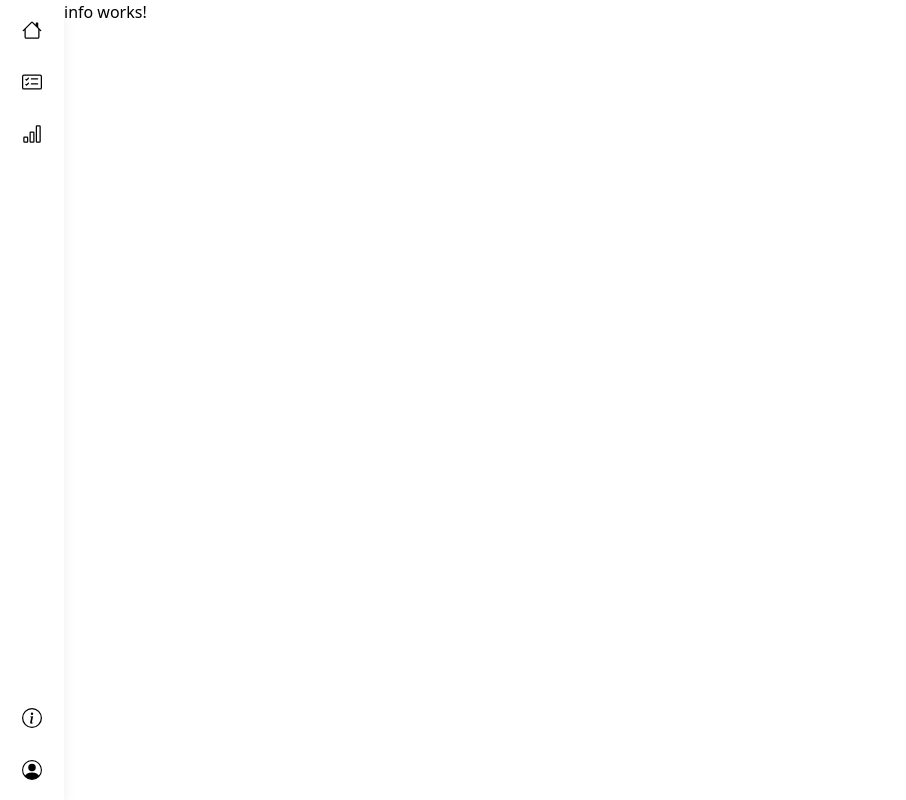
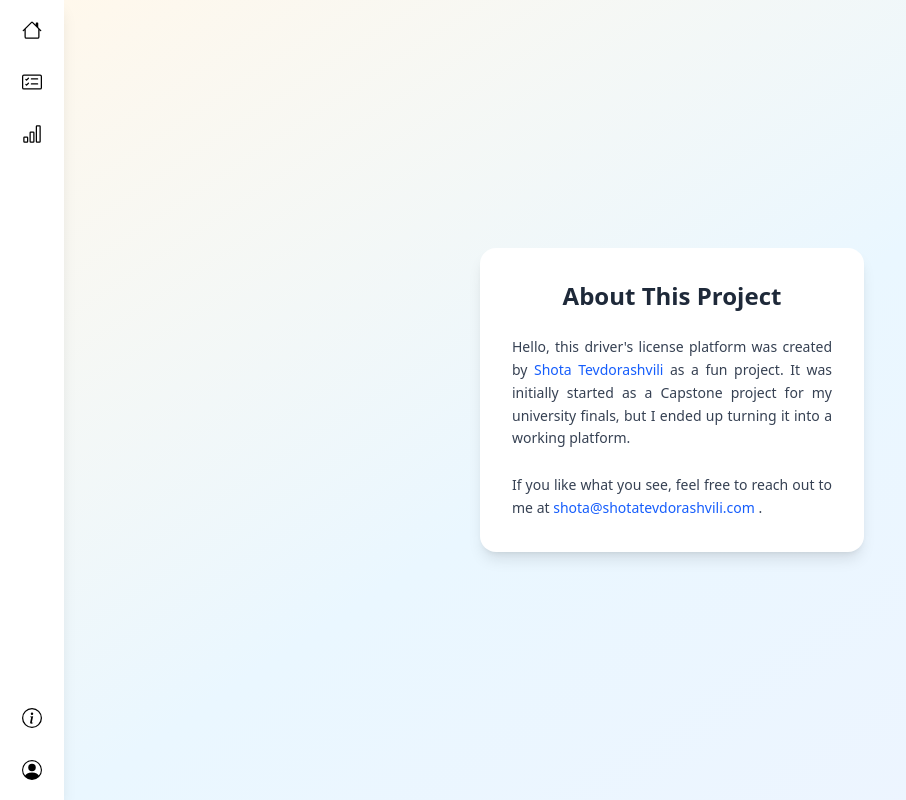
Before and after one commit to Sh0utaa/DLTFront, an Angular app: page /info in a window 1280 px wide. Shown: the whole page, without its empty margins (0-906 px from the left). Built offline with nearby package versions, Linux system fonts and the light colour scheme.

Commit message:
Added Info section

```diff
--- a/src/app/pages/info/info.html
+++ b/src/app/pages/info/info.html
@@ -1 +1,17 @@
-<p>info works!</p>
+<div class="min-h-screen flex items-center justify-center bg-gradient-to-br from-[#fff8ec] via-[#eaf7ff] to-[#eef4ff]">
+  <div class="w-full max-w-sm bg-white p-8 rounded-2xl shadow-lg space-y-6">
+    <h2 class="text-2xl font-bold text-gray-800 text-center">About This Project</h2>
+    <p class="text-gray-700 text-sm text-justify leading-relaxed">
+      Hello, this driver's license platform was created by
+      <a href="https://shotatevdorashvili.com" target="_blank" class="text-blue-600 hover:underline font-medium">
+        Shota Tevdorashvili
+      </a> as a fun project. It was initially started as a Capstone project for my university finals, but I ended up turning it into a working platform.
+    </p>
+    <p class="text-gray-700 text-sm text-justify leading-relaxed">
+      If you like what you see, feel free to reach out to me at
+      <a href="mailto:shota@shotatevdorashvili.com" class="text-blue-600 hover:underline font-medium">
+        shota&#64;shotatevdorashvili.com
+      </a>.
+    </p>
+  </div>
+</div>
--- a/src/app/pages/login/login.ts
+++ b/src/app/pages/login/login.ts
@@ -50,7 +50,6 @@ export class Login {
     this.statusType = null;
 
     this.http.post<any>('https://dlt-api.shotatevdorashvili.com/api/auth/login', this.form, {
-    // this.http.post<any>('http://localhost:5279/api/auth/login', this.form, {
       withCredentials: true,
       observe: 'response'
     })
```
